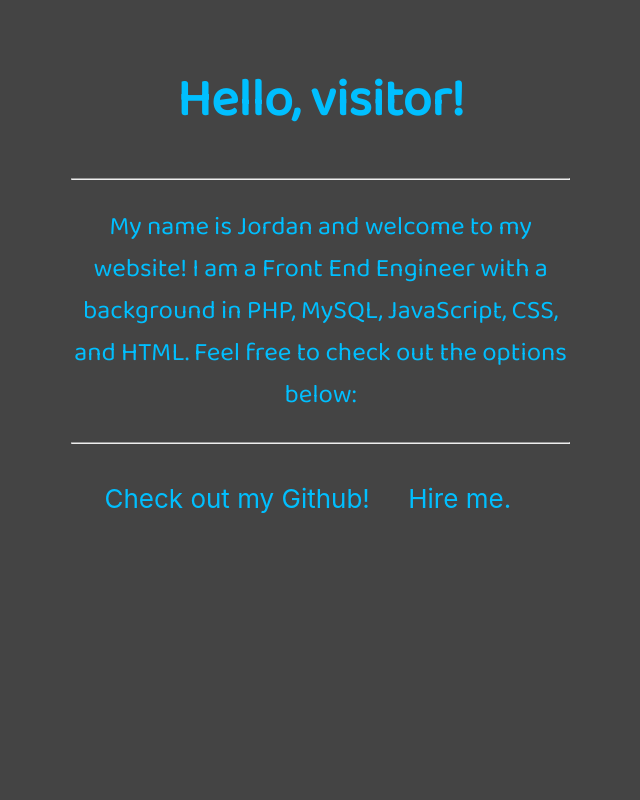
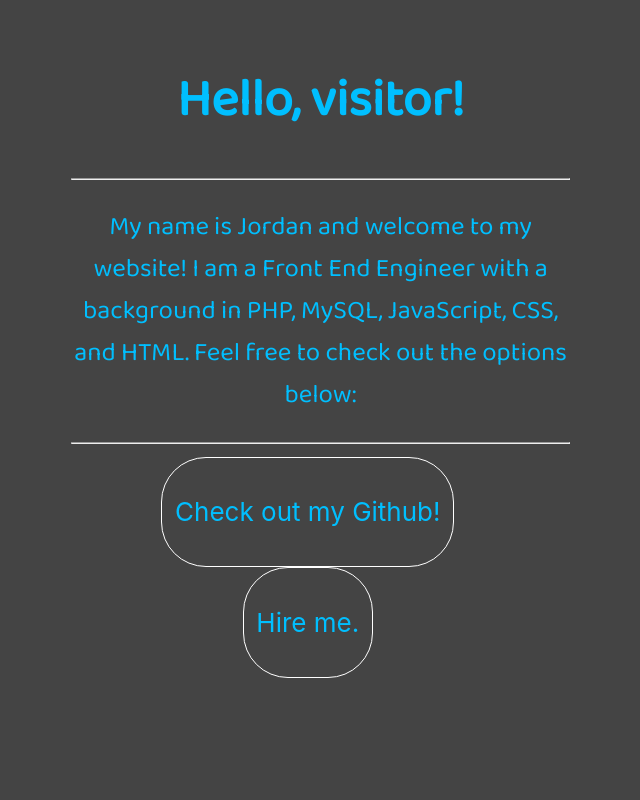
Before and after one commit to jaytoven527/personal-website, a React (Create React App) app: page / in a window 1280 px wide. Shown: the top 800 px of the page, without its empty margins (313-953 px from the left). Built offline with nearby package versions, Linux system fonts and the light colour scheme; a web font is replaced by a local one.

Commit message:
another tweak

```diff
--- a/src/App.scss
+++ b/src/App.scss
@@ -49,11 +49,14 @@ padding-left: 2vw;
 }
 
 .Options div {display: inline-flex;
-padding-right: 0vw;
+padding: 1vw;
 margin-right: 3vw;
+border: thin solid white;
+border-radius: 45px;}
+
+.Options div:hover {
+    background-color: whitesmoke;
 }
 
 .Options p a { color: deepskyblue;
 text-decoration: none;}
-
-.Options div:hover { border-bottom: medium solid white;}
```
